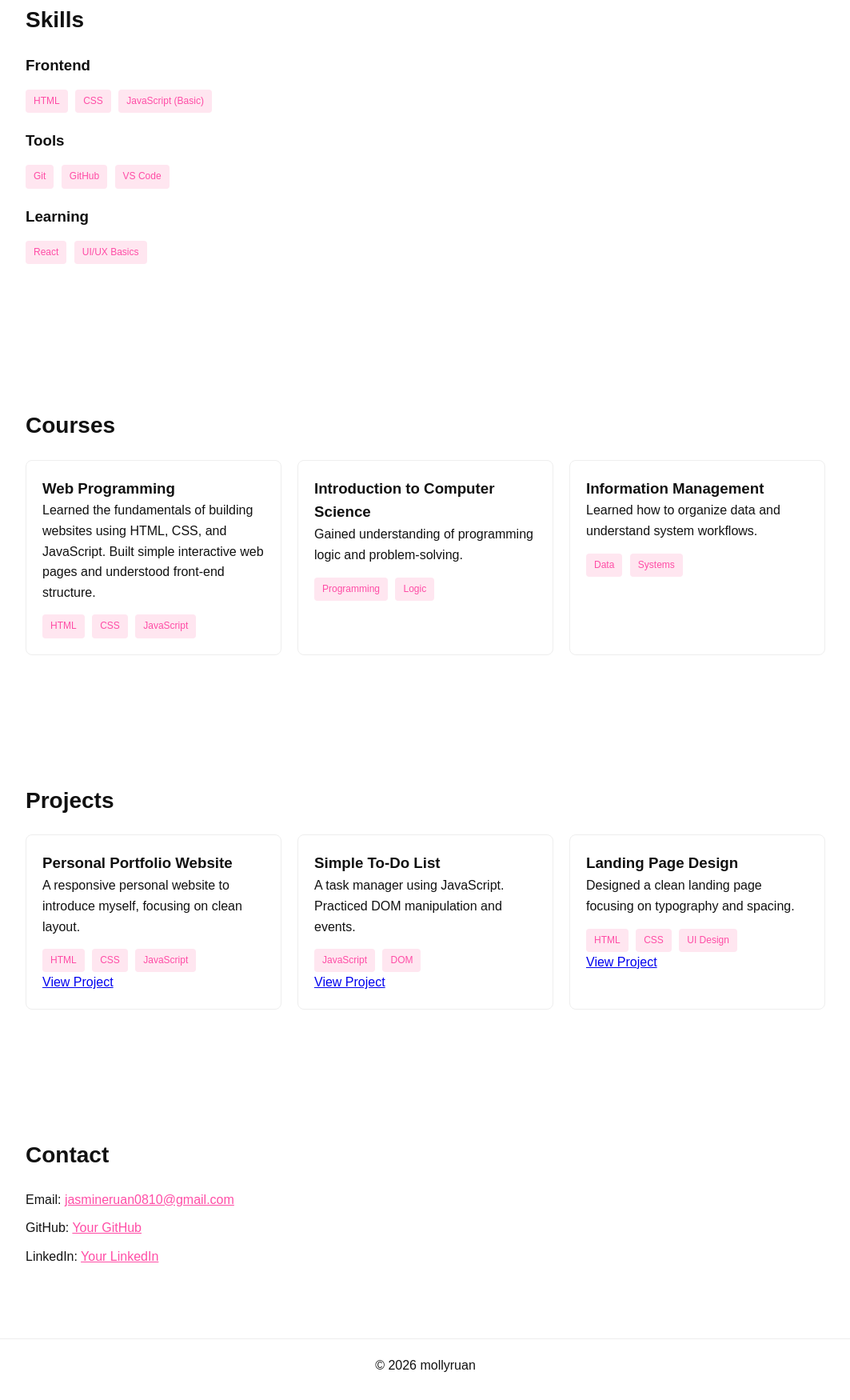
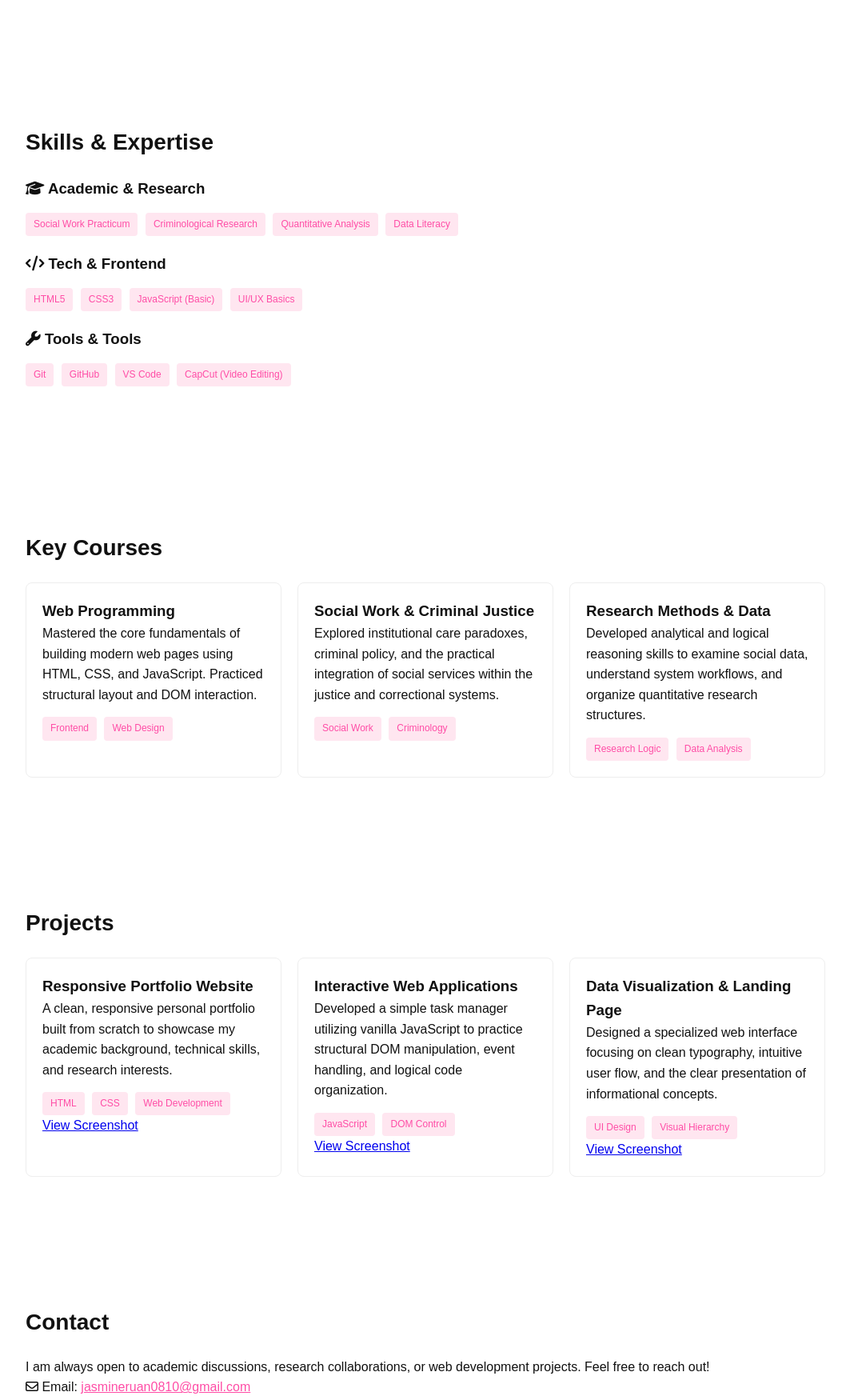
Before and after one commit to jasmineruan0810/weimeng, a plain HTML site: page index.html in a window 1280 px wide. Shown: the part 874-2624 px from the top of the page at 80% size, without its empty margins (108-1171 px from the left). Drawn offline with Linux system fonts and the light colour scheme.

Commit message:
Update index.html

```diff
--- a/index.html
+++ b/index.html
@@ -3,8 +3,10 @@
 <head>
   <meta charset="UTF-8" />
   <meta name="viewport" content="width=device-width, initial-scale=1.0"/>
-  <title>mollyruan Portfolio</title>
+  <title>mollyruan | Portfolio & Research</title>
   <link rel="stylesheet" href="styles.css" />
+  <!-- Font Awesome Icons for professional look -->
+  <link rel="stylesheet" href="https://cdnjs.cloudflare.com/ajax/libs/font-awesome/6.4.0/css/all.min.css">
 </head>
 <body>
 
@@ -26,11 +28,12 @@
   <section id="hero" class="section hero">
     <div class="container hero-content">
       <h2 class="hero-name">mollyruan</h2>
-      <p class="hero-tagline">a student from NTPU</p>
+      <p class="hero-tagline">Bridging Social Work & Criminology Through Data & Design</p>
+      <p class="hero-subtagline">Researcher at National Taipei University</p>
 
       <div class="hero-buttons">
-        <a href="#projects" class="btn primary">View Work</a>
-        <a href="#contact" class="btn secondary">Contact Me</a>
+        <a href="#projects" class="btn primary">View My Work</a>
+        <a href="#contact" class="btn secondary">Get In Touch</a>
       </div>
     </div>
   </section>
@@ -40,12 +43,9 @@
     <div class="container">
       <h2 class="section-title">About Me</h2>
       <p class="section-text">
-        Hi, I'm mollyruan, a student from National Taipei University.
-        I’m currently exploring web development and learning how to build clean,
-        simple, and user-friendly websites.
-
-        I enjoy turning ideas into real interfaces and improving my skills step by step.
-        I'm especially interested in front-end development and design.
+        Hi, I'm mollyruan, a graduate student at National Taipei University with a unique academic foundation in both <strong>Social Work</strong> and <strong>Criminology</strong>. I am passionate about exploring the intersection of social welfare, criminal justice policy, and institutional dynamics.
+        <br><br>
+        Driven by a desire to make research more accessible, I am currently exploring front-end web development and UI/UX design. I love combining logical data analysis with human-centered design to build clean, intuitive, and impactful digital interfaces that can translate complex social science data into clear visual narratives.
       </p>
     </div>
   </section>
@@ -53,76 +53,77 @@
   <!-- Skills -->
   <section id="skills" class="section">
     <div class="container">
-      <h2 class="section-title">Skills</h2>
+      <h2 class="section-title">Skills & Expertise</h2>
 
       <div class="skills-group">
-        <h3>Frontend</h3>
+        <h3><i class="fa-solid fa-graduation-cap"></i> Academic & Research</h3>
         <div class="tag-group">
-          <span class="tag">HTML</span>
-          <span class="tag">CSS</span>
-          <span class="tag">JavaScript (Basic)</span>
+          <span class="tag">Social Work Practicum</span>
+          <span class="tag">Criminological Research</span>
+          <span class="tag">Quantitative Analysis</span>
+          <span class="tag">Data Literacy</span>
         </div>
       </div>
 
       <div class="skills-group">
-        <h3>Tools</h3>
+        <h3><i class="fa-solid fa-code"></i> Tech & Frontend</h3>
+        <div class="tag-group">
+          <span class="tag">HTML5</span>
+          <span class="tag">CSS3</span>
+          <span class="tag">JavaScript (Basic)</span>
+          <span class="tag">UI/UX Basics</span>
+        </div>
+      </div>
+
+      <div class="skills-group">
+        <h3><i class="fa-solid fa-wrench"></i> Tools & Tools</h3>
         <div class="tag-group">
           <span class="tag">Git</span>
           <span class="tag">GitHub</span>
           <span class="tag">VS Code</span>
+          <span class="tag">CapCut (Video Editing)</span>
         </div>
       </div>
-
-      <div class="skills-group">
-        <h3>Learning</h3>
-        <div class="tag-group">
-          <span class="tag">React</span>
-          <span class="tag">UI/UX Basics</span>
-        </div>
-      </div>
-
     </div>
   </section>
 
   <!-- Courses -->
   <section id="courses" class="section">
     <div class="container">
-      <h2 class="section-title">Courses</h2>
+      <h2 class="section-title">Key Courses</h2>
 
       <div class="card-list">
 
         <div class="card">
           <h3>Web Programming</h3>
           <p>
-            Learned the fundamentals of building websites using HTML, CSS, and JavaScript.
-            Built simple interactive web pages and understood front-end structure.
+            Mastered the core fundamentals of building modern web pages using HTML, CSS, and JavaScript. Practiced structural layout and DOM interaction.
           </p>
           <div class="tag-group">
-            <span class="tag">HTML</span>
-            <span class="tag">CSS</span>
-            <span class="tag">JavaScript</span>
+            <span class="tag">Frontend</span>
+            <span class="tag">Web Design</span>
           </div>
         </div>
 
         <div class="card">
-          <h3>Introduction to Computer Science</h3>
+          <h3>Social Work & Criminal Justice</h3>
           <p>
-            Gained understanding of programming logic and problem-solving.
+            Explored institutional care paradoxes, criminal policy, and the practical integration of social services within the justice and correctional systems.
           </p>
           <div class="tag-group">
-            <span class="tag">Programming</span>
-            <span class="tag">Logic</span>
+            <span class="tag">Social Work</span>
+            <span class="tag">Criminology</span>
           </div>
         </div>
 
         <div class="card">
-          <h3>Information Management</h3>
+          <h3>Research Methods & Data</h3>
           <p>
-            Learned how to organize data and understand system workflows.
+            Developed analytical and logical reasoning skills to examine social data, understand system workflows, and organize quantitative research structures.
           </p>
           <div class="tag-group">
-            <span class="tag">Data</span>
-            <span class="tag">Systems</span>
+            <span class="tag">Research Logic</span>
+            <span class="tag">Data Analysis</span>
           </div>
         </div>
 
@@ -138,41 +139,46 @@
       <div class="card-list">
 
         <div class="card">
-          <h3>Personal Portfolio Website</h3>
+          <h3>Responsive Portfolio Website</h3>
           <p>
-            A responsive personal website to introduce myself, focusing on clean layout.
+            A clean, responsive personal portfolio built from scratch to showcase my academic background, technical skills, and research interests.
           </p>
           <div class="tag-group">
             <span class="tag">HTML</span>
             <span class="tag">CSS</span>
-            <span class="tag">JavaScript</span>
+            <span class="tag">Web Development</span>
           </div>
-          <a href="#">View Project</a>
+          <div class="card-action">
+            <a href="#" class="view-project-btn" data-image="IMG_1648.jpg">View Screenshot</a>
+          </div>
         </div>
 
         <div class="card">
-          <h3>Simple To-Do List</h3>
+          <h3>Interactive Web Applications</h3>
           <p>
-            A task manager using JavaScript. Practiced DOM manipulation and events.
+            Developed a simple task manager utilizing vanilla JavaScript to practice structural DOM manipulation, event handling, and logical code organization.
           </p>
           <div class="tag-group">
             <span class="tag">JavaScript</span>
-            <span class="tag">DOM</span>
+            <span class="tag">DOM Control</span>
           </div>
-          <a href="#">View Project</a>
+          <div class="card-action">
+            <a href="#" class="view-project-btn" data-image="IMG_1647.jpg">View Screenshot</a>
+          </div>
         </div>
 
         <div class="card">
-          <h3>Landing Page Design</h3>
+          <h3>Data Visualization & Landing Page</h3>
           <p>
-            Designed a clean landing page focusing on typography and spacing.
+            Designed a specialized web interface focusing on clean typography, intuitive user flow, and the clear presentation of informational concepts.
           </p>
           <div class="tag-group">
-            <span class="tag">HTML</span>
-            <span class="tag">CSS</span>
             <span class="tag">UI Design</span>
+            <span class="tag">Visual Hierarchy</span>
           </div>
-          <a href="#">View Project</a>
+          <div class="card-action">
+            <a href="#" class="view-project-btn" data-image="IMG_1649.jpg">View Screenshot</a>
+          </div>
         </div>
 
       </div>
@@ -183,17 +189,25 @@
   <section id="contact" class="section contact">
     <div class="container">
       <h2 class="section-title">Contact</h2>
+      <p class="contact-text">I am always open to academic discussions, research collaborations, or web development projects. Feel free to reach out!</p>
       <ul class="contact-list">
-        <li>Email: <a href="mailto:jasmineruan0810@gmail.com">jasmineruan0810@gmail.com</a></li>
-        <li>GitHub: <a href="#" target="_blank">Your GitHub</a></li>
-        <li>LinkedIn: <a href="#" target="_blank">Your LinkedIn</a></li>
+        <li><i class="fa-regular fa-envelope"></i> Email: <a href="mailto:jasmineruan0810@gmail.com">jasmineruan0810@gmail.com</a></li>
+        <li><i class="fa-brands fa-github"></i> GitHub: <a href="https://github.com/jasmineruan0810" target="_blank">jasmineruan0810</a></li>
+        <li><i class="fa-brands fa-linkedin"></i> LinkedIn: <a href="#" target="_blank">Pinyu Juan</a></li>
       </ul>
     </div>
   </section>
 
+  <!-- Footer -->
   <footer class="footer">
-    <p>© 2026 mollyruan</p>
+    <p>© 2026 mollyruan. All rights reserved.</p>
   </footer>
+
+  <!-- Lightbox Modal -->
+  <div id="imageModal" class="modal">
+    <span class="close-btn">&times;</span>
+    <img class="modal-content" id="modalImg">
+  </div>
 
   <script src="script.js"></script>
 </body>
```
